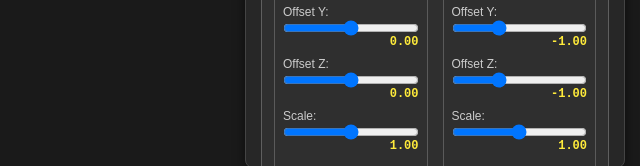
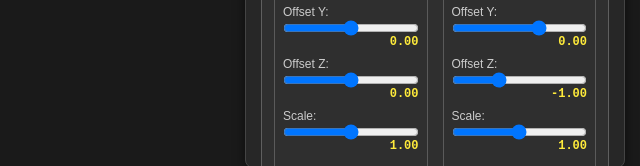
Before and after one commit to websimapi/websim-full-body-tracking-with-face-hand-details-3, a plain HTML site: page index.html in a window 1280 px wide. Shown: the part 617-783 px from the top of the page, 640-1280 px from the left. Drawn offline with nearby package versions, Linux system fonts and the light colour scheme.

Commit message:
v17: set out offset Y in overall body default vlue to 0

```diff
--- a/debugControls.js
+++ b/debugControls.js
@@ -130,7 +130,7 @@ let debugGlobalScale = 1.0;
 
 let debugLocalOffsets = {
     face: new THREE.Vector3(0, 0, 0),
-    body: new THREE.Vector3(0, -1.0, -1.0),
+    body: new THREE.Vector3(0, 0, -1.0),
     leftHand: new THREE.Vector3(0, 0, 0),
     rightHand: new THREE.Vector3(0, 0, 0),
 };
--- a/index.html
+++ b/index.html
@@ -123,8 +123,8 @@
                             </div>
                             <div class="control-item">
                                 <label for="body-offset-y">Offset Y:</label>
-                                <input type="range" id="body-offset-y" min="-2" max="1" step="0.02" value="-1.0">
-                                <span id="body-offset-y-value">-1.00</span>
+                                <input type="range" id="body-offset-y" min="-2" max="1" step="0.02" value="0">
+                                <span id="body-offset-y-value">0.00</span>
                             </div>
                             <div class="control-item">
                                 <label for="body-offset-z">Offset Z:</label>
```
